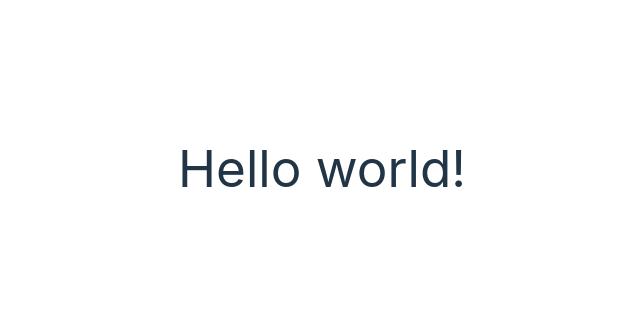
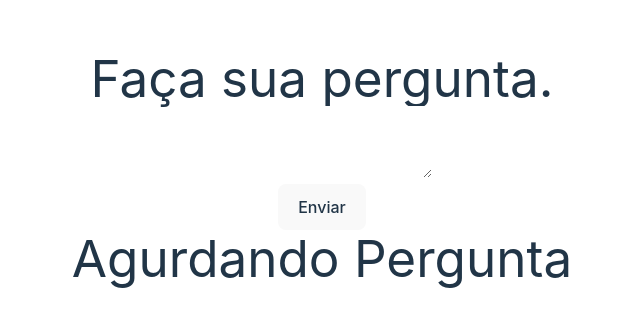
Before and after one commit to LCSDNL/TCCfront, a React (Vite) app: page / in a window 1280 px wide. Shown: the part 232-558 px from the top of the page, without its empty margins (318-958 px from the left). Built offline with nearby package versions, Linux system fonts and the light colour scheme.

Commit message:
use states das variaveis de envio e resposta

```diff
--- a/src/App.tsx
+++ b/src/App.tsx
@@ -1,16 +1,49 @@
 import { useState } from 'react'
-import reactLogo from './assets/react.svg'
-import viteLogo from '/vite.svg'
 import './App.css'
 
+
 function App() {
-  const [count, setCount] = useState(0)
+  const [perguntatxt, setPerguntatxt] = useState("");
+  const [respostatxt, setRespostatxt] = useState("");
 
-  return (
+  function AskService(text: string){
+
+    setRespostatxt(text)
+    return(
+        <>
+        {respostatxt}
+        </>
+    )
+}
+
+
+    return (
     <>
       <h1 className="text-3xl font-bold underline">
-      Hello world!
-    </h1>
+      Faça sua pergunta.
+      </h1>
+      <div className="mt-2">
+                <textarea onChange={e=>setPerguntatxt(e.target.value)}
+                  id="pergunta"
+                  name="pergunta"
+                  rows={3}
+                  className="block w-full rounded-md border-0 py-1.5 text-gray-900 shadow-sm ring-1 ring-inset ring-gray-300 placeholder:text-gray-400 focus:ring-2 focus:ring-inset focus:ring-indigo-600 sm:text-sm sm:leading-6"
+                  defaultValue={''}
+                />
+      </div>
+      <div>
+        <button
+        onClick={()=>{ AskService(perguntatxt)}}
+        >
+          Enviar
+        </button>
+      </div>
+
+      <h1 className="text-3xl font-bold underline">
+      {respostatxt.length==0 ? 'Agurdando Pergunta': respostatxt}
+      </h1>
+
+
     </>
   )
 }
```
